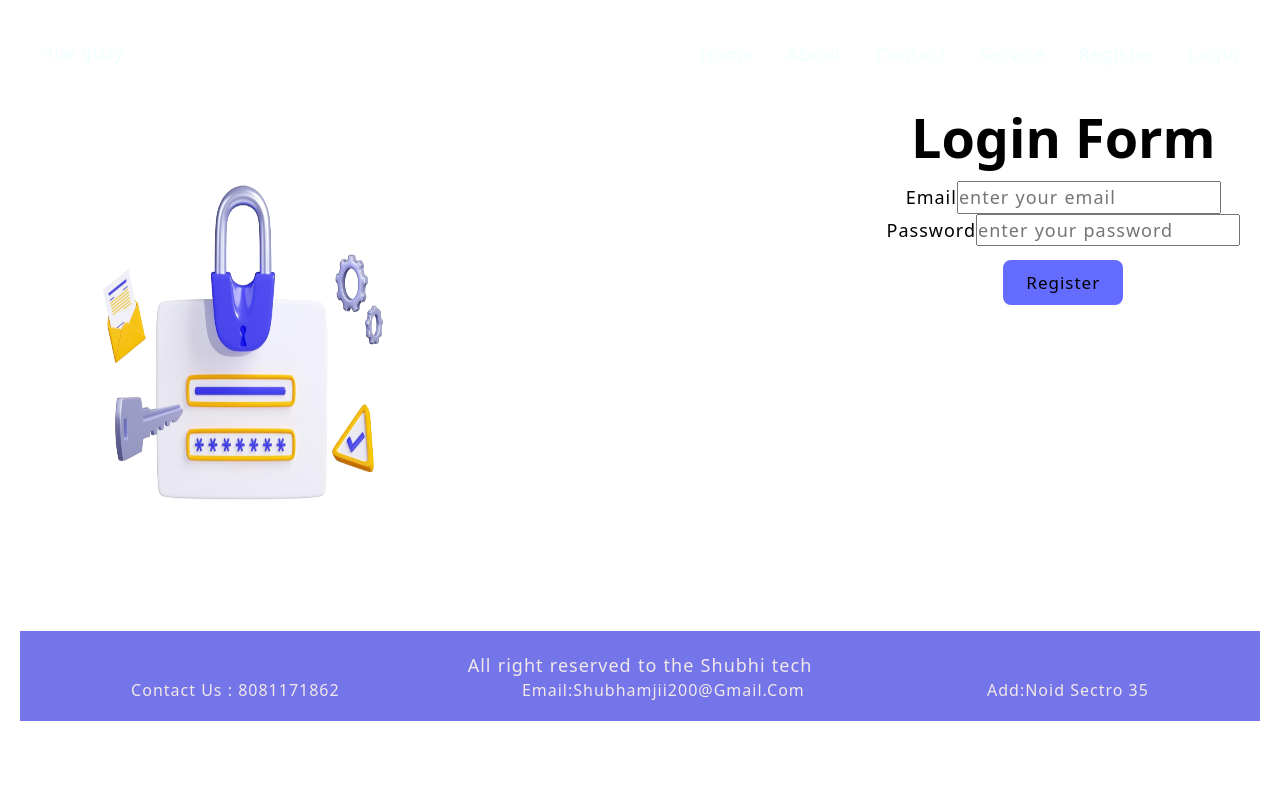
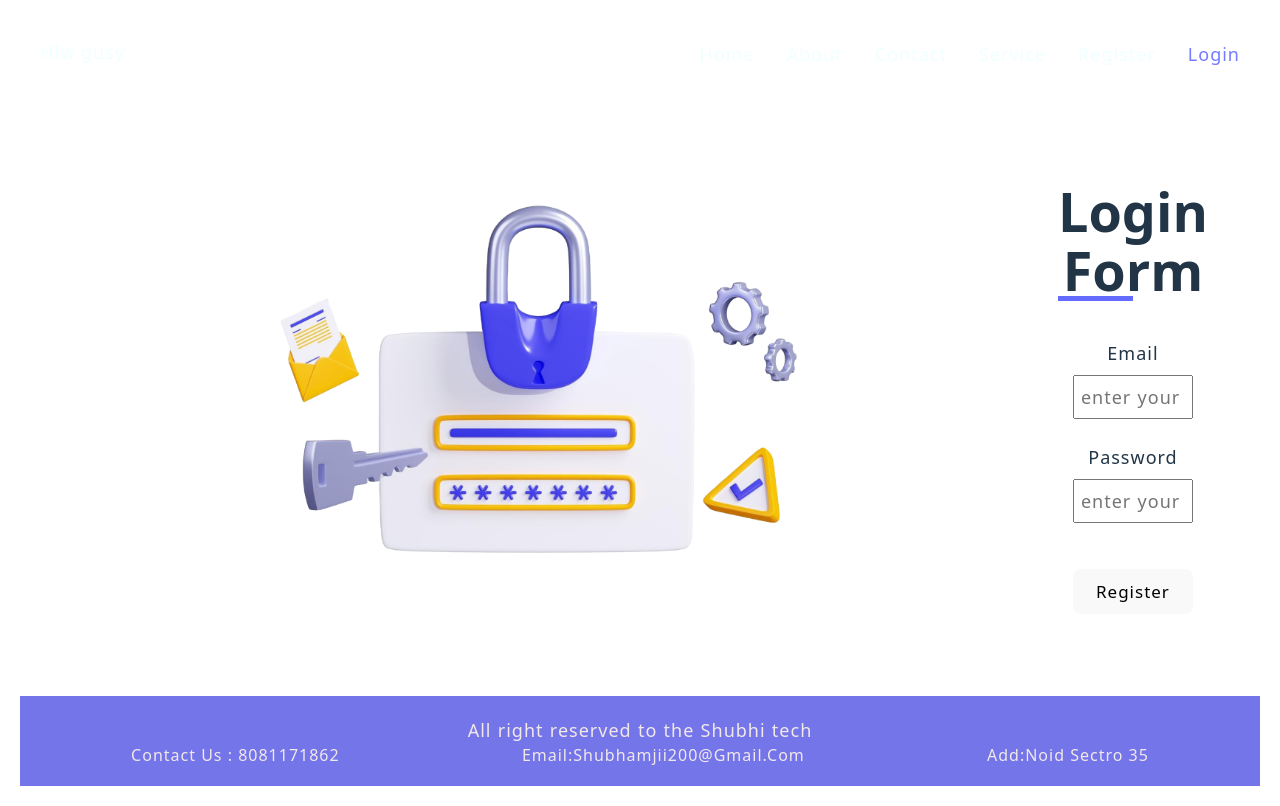
Before and after one commit to Shubhamsharma2002/FrontendMern, a React (Vite) app: page /login in a window 1280 px wide. Built offline with nearby package versions, Linux system fonts and the light colour scheme.

Commit message:
our frontend is complte here

```diff
--- a/src/index.css
+++ b/src/index.css
@@ -214,3 +214,269 @@ button:hover{
     }
   }
 }
+
+
+button:hover {
+  box-shadow: inset 0 0 0 0.2rem var(--bg-color);
+  /* border: 0.2rem solid #fff; */
+}
+
+a:hover,
+a.active {
+  color: #535bf2;
+}
+
+/* pseduo elements  */
+.main-heading {
+  position: relative;
+  text-transform: capitalize;
+
+  &::after {
+    content: "";
+    position: absolute;
+    left: 0;
+    bottom: 0;
+    width: 50%;
+    height: 0.5rem;
+    background-color: var(--btn-color);
+  }
+}
+
+@media (prefers-color-scheme: light) {
+  :root {
+    color: #213547;
+    background-color: #ffffff;
+  }
+  a:hover,
+  a.active {
+    color: #747bff;
+  }
+  button {
+    background-color: #f9f9f9;
+  }
+}
+
+/* error page  */
+#error-page {
+  display: flex;
+  align-items: center;
+  justify-content: center;
+}
+#error-page .content {
+  max-width: 70rem;
+  text-align: center;
+}
+.content h2.header {
+  font-size: 18vw;
+  line-height: 1em;
+  animation: animate 10s ease-in-out infinite;
+  background: -webkit-repeating-linear-gradient(
+    -60deg,
+    #71b7e6,
+    var(--btn-color),
+    #b98acc,
+    #ee8176,
+    #b98acc,
+    var(--btn-color),
+    #9b59b6
+  );
+  background-size: 500%;
+  -webkit-background-clip: text;
+  -webkit-text-fill-color: transparent;
+  text-shadow: 1px 1px 2px rgba(255, 255, 255, 0.25);
+  position: relative;
+  -webkit-animation: animate 10s ease-in-out infinite;
+}
+
+@keyframes animate {
+  0% {
+    background-position: 0 0;
+  }
+  25% {
+    background-position: 100% 0;
+  }
+  50% {
+    background-position: 100% 100%;
+  }
+  75% {
+    background-position: 0% 100%;
+  }
+  100% {
+    background-position: 0% 0%;
+  }
+}
+.content h4 {
+  margin-bottom: 20px;
+  text-transform: uppercase;
+  font-size: 2rem;
+}
+
+.content .btns {
+  margin: 25px 0;
+  display: inline-flex;
+  justify-content: center;
+}
+.content .btns a {
+  display: inline-block;
+  margin: 0 10px;
+  text-decoration: none;
+  border: 2px solid var(--btn-color);
+  color: var(--btn-color);
+  font-weight: 500;
+  padding: 10px 25px;
+  border-radius: 25px;
+  text-transform: uppercase;
+  transition: all 0.3s ease;
+}
+.content .btns a:hover {
+  background: var(--btn-color);
+  color: #fff;
+}
+
+/** -----------------------
+** registration section css
+** -------------------------  */
+
+.section-registration {
+  padding: 0 3.2rem;
+
+  & .container {
+    /* background-color: #fff; */
+    padding-top: 3.2rem;
+    align-items: center;
+
+    & img {
+      width: 80%;
+      height: auto;
+    }
+  }
+
+  & .registration-form {
+    & label {
+      display: block;
+      margin: 2.4rem 0 0.8rem 0;
+      text-transform: capitalize;
+    }
+    & input {
+      width: 80%;
+      padding: 0.6rem 0.6rem;
+    }
+
+    & button {
+      margin-top: 3.2rem;
+    }
+  }
+}
+
+.adminNav ul {
+  display: flex;
+  flex-direction: column;
+  gap: 2rem;
+}
+
+.adminContainer {
+  display: grid;
+  padding-top: 0;
+  grid-template-columns: 1fr 3fr;
+}
+
+.adminList {
+  flex-direction: column;
+  list-style-type: none;
+}
+
+.adminList li {
+  display: grid;
+  grid-template-columns: 1fr 2fr 1fr 1fr;
+}
+
+/** -----------------------
+** services section css
+** -------------------------  */
+
+.section-services {
+  & .container:first-child {
+    padding: 0;
+  }
+  & .grid-three-cols {
+    grid-template-columns: repeat(3, 1fr);
+    gap: 3.2rem;
+  }
+
+  & .card {
+    display: flex;
+    flex-direction: column;
+    gap: 3.2rem;
+    border: 0.2rem solid var(--helper-color);
+
+    & .card-img {
+      text-align: center;
+      & img {
+        width: 70%;
+        height: auto;
+        filter: drop-shadow(0 0 2rem 2rem #fff);
+        -webkit-filter: drop-shadow(0 0 2rem 2rem #fff);
+      }
+    }
+
+    & .card-details {
+      padding: 2.4rem;
+
+      & .grid p {
+        font-size: 1.4rem;
+      }
+
+      & h2 {
+        font-size: 3.2rem;
+        margin: 1.2rem 0 2.4rem 0;
+      }
+    }
+  }
+}
+
+/** -----------------------
+** media query section css
+** -------------------------  */
+
+@media (width <= 998px) {
+  .grid-two-cols {
+    grid-template-columns: 1fr;
+  }
+
+  .section-services {
+    & .grid-three-cols {
+      grid-template-columns: repeat(auto-fill, minmax(30rem, 1fr));
+    }
+  }
+
+  .section-registration {
+    & .container {
+      & .reg-img img {
+        width: 60%;
+        height: auto;
+      }
+    }
+  }
+}
+
+@media (width <= 798px) {
+  html {
+    font-size: 56.25%;
+  }
+
+  .section-registration {
+    & .container {
+      & .reg-img img {
+        width: 50%;
+        height: auto;
+      }
+    }
+
+    & .registration-form {
+      & input {
+        width: 100%;
+        padding: 0.6rem 0.6rem;
+      }
+    }
+  }
+}
```
